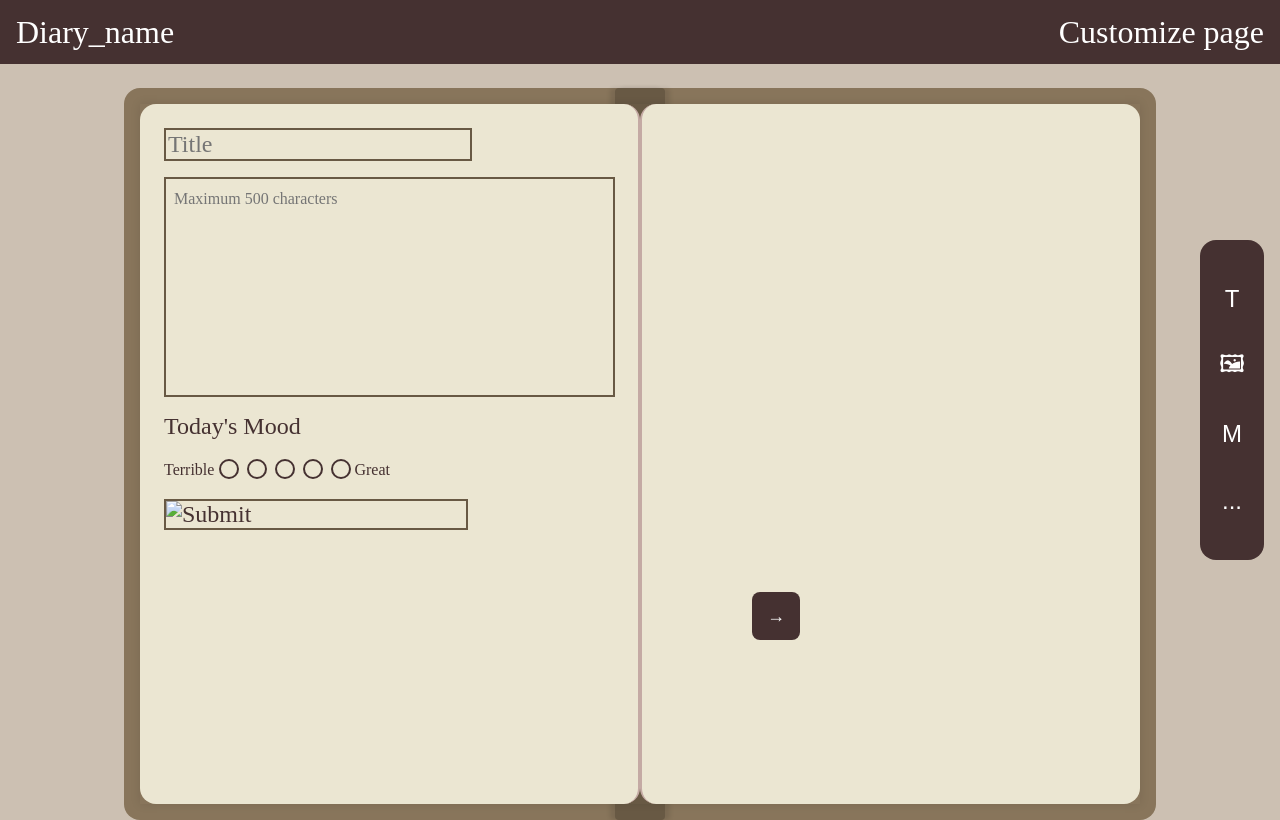
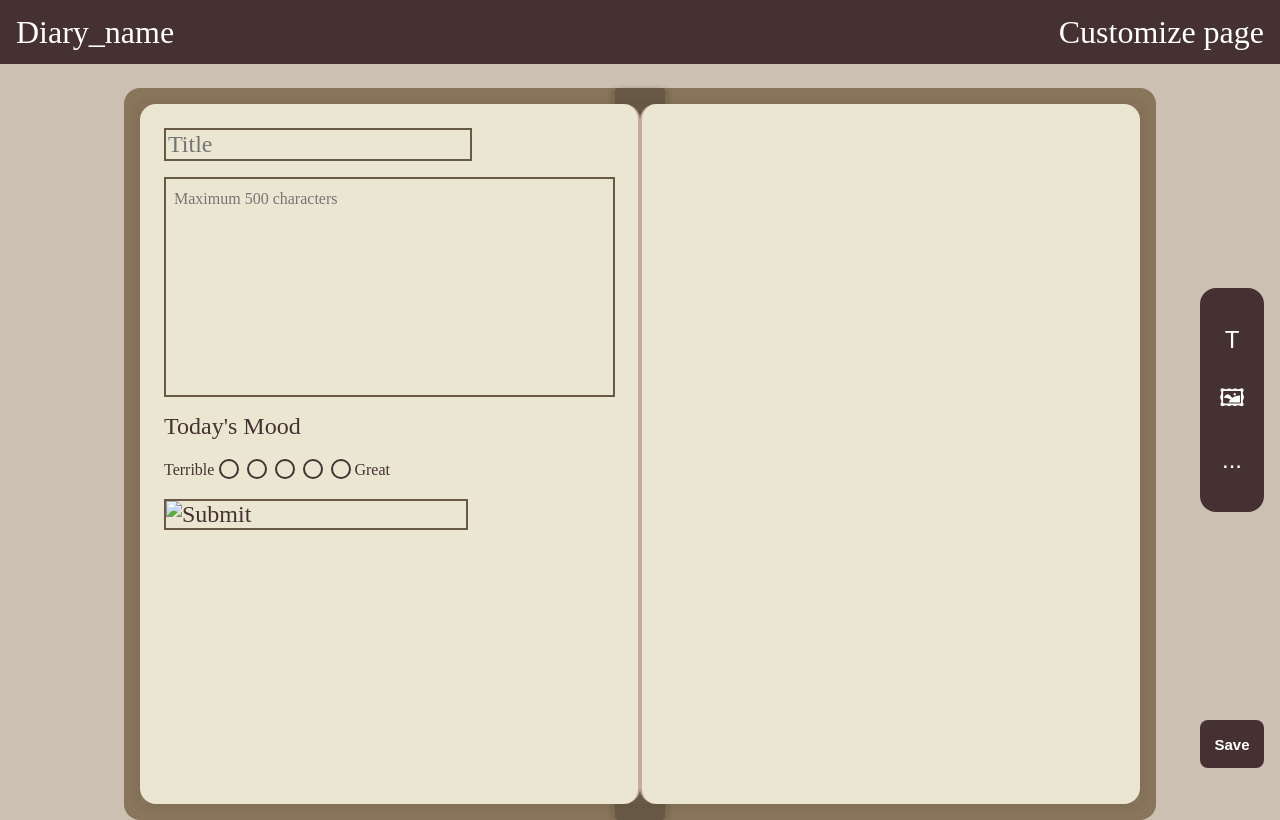
Before and after one commit to Larianter/FED-Group9, a React (Create React App) app in the folder diary/: page / in a window 1280 px wide. Built offline with nearby package versions, Linux system fonts and the light colour scheme.

Commit message:
Changed arrowbutton to savebutton, not ready function

```diff
--- a/diary/src/DiaryPage.js
+++ b/diary/src/DiaryPage.js
@@ -94,7 +94,7 @@ const formSubmission = (event) => {
                                 <label className="entry-mood-label" htmlFor="mood1">Great</label>
                             </div>
                             <input className="entry-field" type="image" id="image" />
-                            <button className="arrow-button" type="submit">→</button>
+                            <button className="save-entry-button" type="submit">Save</button>
                         </form>
                     </div>
                     <div className="right-page"></div>
@@ -106,7 +106,6 @@ const formSubmission = (event) => {
         <div className="sidebar-button-container">
             <button className="sidebar-button" onClick = {openTextPopup}>T</button>
             <button className="sidebar-button">🖼</button>
-            <button className="sidebar-button">M</button>
             <button className="sidebar-button">...</button>
         </div>
         <Popup isOpen={isPopupOpen} onClose={closePopup}>
--- a/diary/src/DiaryStyleSheet.css
+++ b/diary/src/DiaryStyleSheet.css
@@ -337,7 +337,7 @@ textarea {
     justify-content: space-evenly;
     align-items: center;
     width: 4rem;
-    height: 18rem;
+    height: 12rem;
     border-radius: 1rem;
     padding: 1rem 0;
     z-index: 1000;
@@ -374,14 +374,16 @@ textarea {
 }
 
 /*arrow button*/
-.arrow-button {
+.save-entry-button {
     position: fixed;
-    bottom: 10rem;
-    right: 30rem;
+    bottom: 2rem;
+    right: 1rem;
     height: 3rem;
-    width: 3rem;
+    width: 4rem;
     font-size: large;
     background-color: var(--contrast-color);
+    font-size: 15px;
+    font-weight: bold;
     color: var(--UItext-color);
     border: none;
     border-radius: 0.5rem;
```
